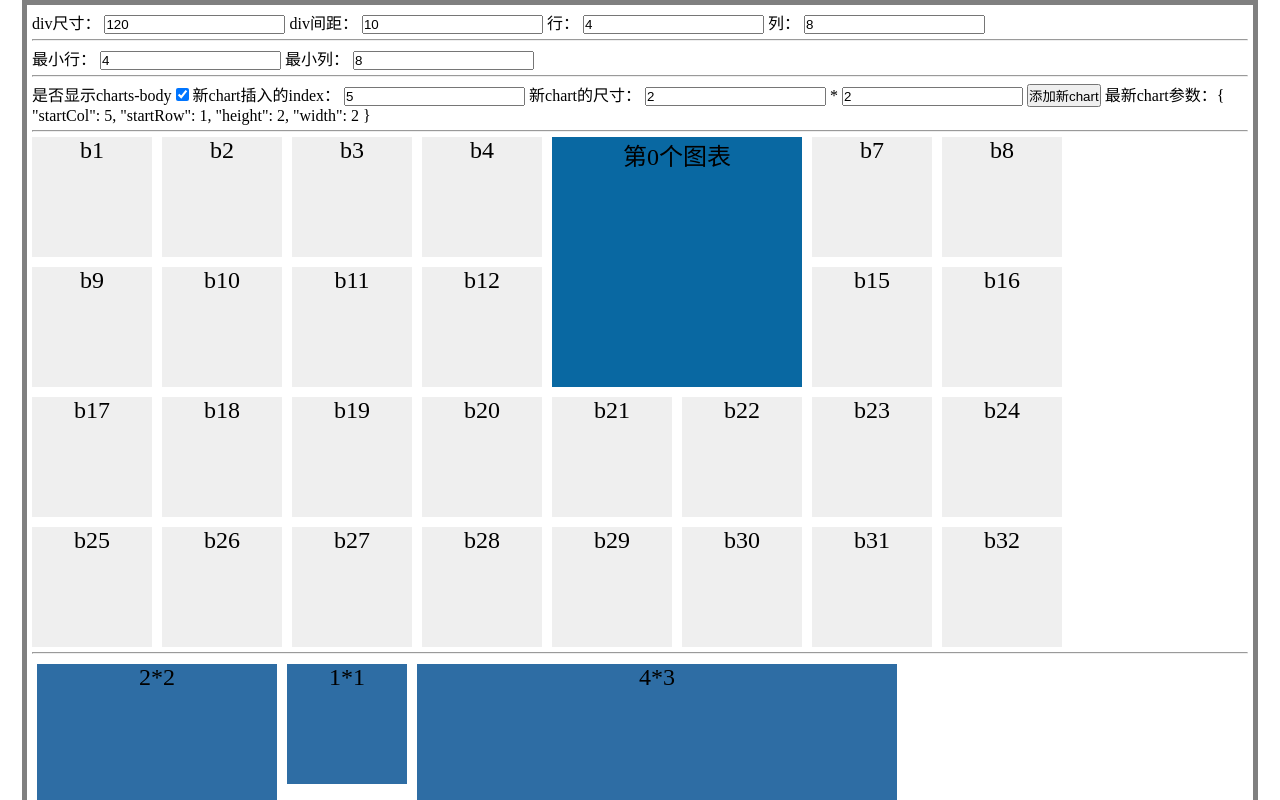
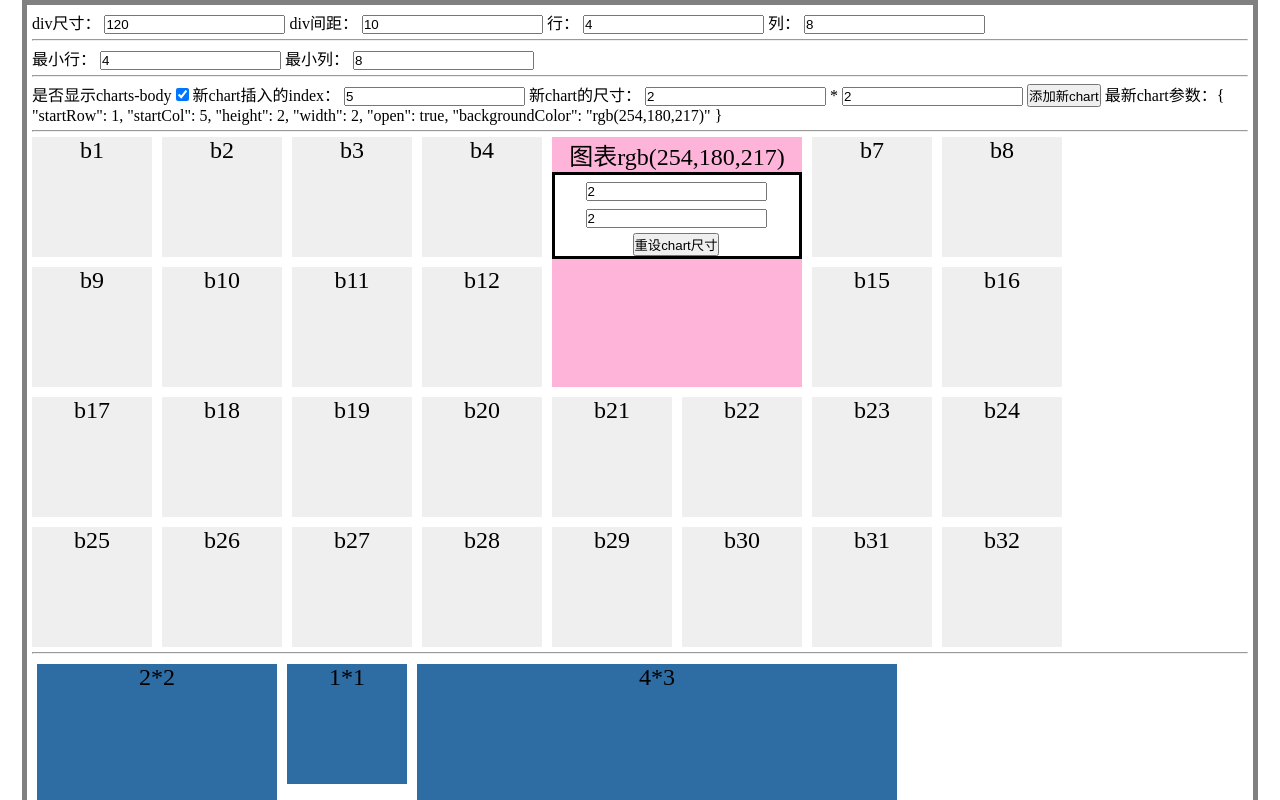
Before and after one commit to DarknessChaser/my-front-end-test, a plain HTML site: page grid-test/index.html in a window 1280 px wide. Both pictures are taken after a click on the button "添加新chart". Shown: the top 800 px of the page. Drawn offline with Linux system fonts and the light colour scheme.

Commit message:
fix backgroundColor

```diff
--- a/grid-test/index.html
+++ b/grid-test/index.html
@@ -138,21 +138,21 @@
     >
       <div
           v-for="(chart,index) in charts"
-          :key="index"
+          :key="chart.backgroundColor"
           class="grid-item chart-item"
           draggable="true"
           @dragstart="handleDragstart"
           @dragend="handleDragend(index)"
-          @mouseenter="$set(chart,'open',true)"
-          @mouseleave="$set(chart,'open',false)"
+          @mouseenter="chart.open = true"
+          @mouseleave="chart.open = false"
           :style="{
-                    backgroundColor:randomRGBColor(),
+                    backgroundColor: chart.backgroundColor,
                     width: `${chart.width*baseLength+(chart.width-1)*baseMargin}px`,
                     height: `${chart.height*baseLength+(chart.height-1)*baseMargin}px`,
                     transform: `translate(${(chart.startCol-1)*(baseLength+baseMargin)}px, ${(chart.startRow-1)*(baseLength+baseMargin)}px)`,
                }"
       >
-        <span>第{{index}}个图表</span>
+        <span>图表{{chart.backgroundColor}}</span>
         <br>
         <dialog :open="chart.open">
           <form @submit.prevent>
@@ -246,6 +246,8 @@
         return 'rgb(' + r + ',' + g + ',' + b + ')';
       },
       addNewChartToCharts(newChart) {
+        newChart.open = true;
+        newChart.backgroundColor = this.randomRGBColor();
         if (this.checkBlocksIsSafe(newChart)) {
           this.charts.push(this.getSafeMinRow(newChart));
           this.resetCharts();
@@ -271,8 +273,7 @@
       resizeChart(index) {
         const oldChart = this.charts[index];
         const newChart = {
-          startCol: oldChart.startCol,
-          startRow: oldChart.startRow,
+          ...oldChart,
           height: oldChart.newHeight ?? oldChart.height,
           width: oldChart.newWidth ?? oldChart.width,
         };
@@ -289,7 +290,7 @@
         return unsafeBlocks.sort((a, b) => a - b);
       },
       checkBlocksIsSafe(chart, oldChart = {}, noMove = false) {
-        const {startRow, startCol, height, width} = chart;
+        const {startRow, startCol} = chart;
         if (startRow < 1 || startCol < 1) {
           alert('格子超出了画布！');
           return false;
@@ -307,10 +308,8 @@
             if (unsafeBlocks.some((unsafeBlock) => blocks.includes(unsafeBlock))) {
               const targetChart = this.charts[index];
               const newChart = {
-                startCol: targetChart.startCol,
+                ...targetChart,
                 startRow: targetChart.startRow + 1,
-                height: targetChart.height,
-                width: targetChart.width,
               }
               while (this.getBlocks(newChart).some((block) => blocks.includes(block))) {
                 newChart.startRow += 1;
@@ -368,10 +367,7 @@
       },
       getSafeMinRow(chart, oldChart = {}) {
         const newChart = {
-          startCol: chart.startCol,
-          startRow: chart.startRow,
-          height: chart.height,
-          width: chart.width,
+          ...chart,
         };
         for (let i = 0; i < chart.startRow; i++) {
           newChart.startRow -= 1;
@@ -408,10 +404,9 @@
         const moveRow = Math.round(moveY / (this.baseLength + this.baseMargin));
         const targetChart = this.charts[index];
         const newChart = {
+          ...targetChart,
           startCol: targetChart.startCol + moveCol,
           startRow: targetChart.startRow + moveRow,
-          height: targetChart.height,
-          width: targetChart.width,
         };
         this.replaceChartInCharts(newChart, targetChart, index);
       },
```
